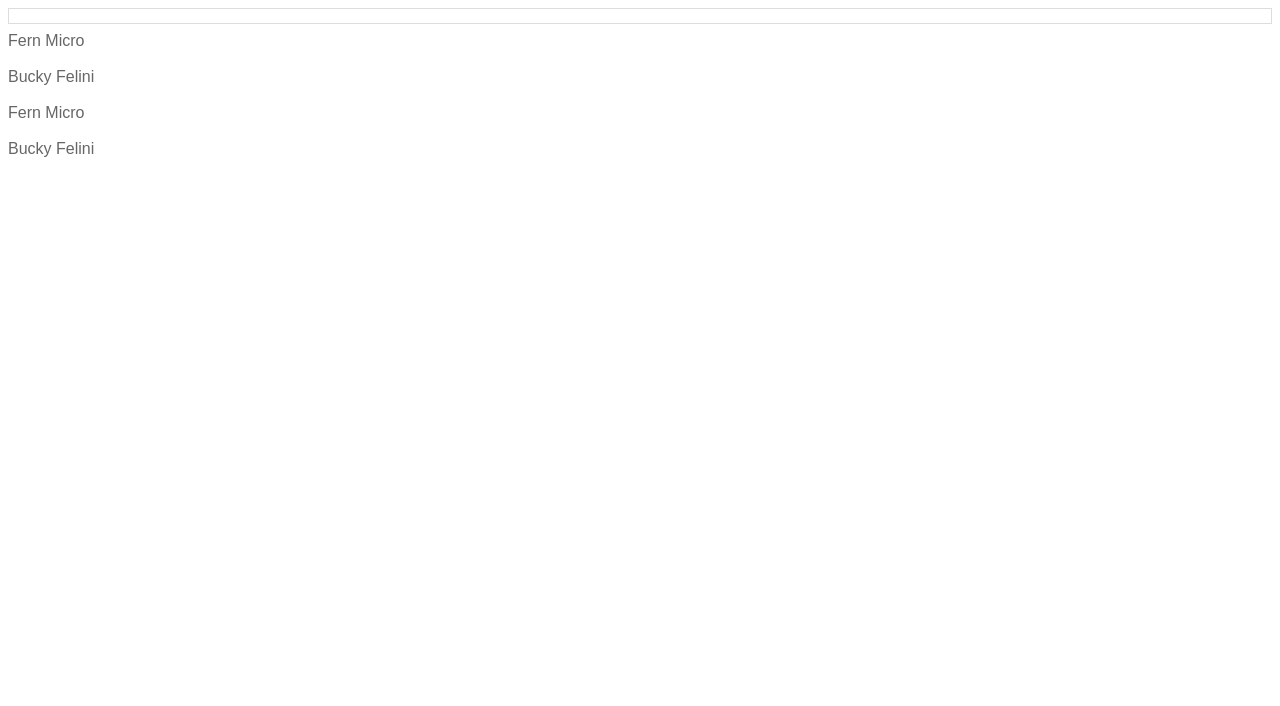
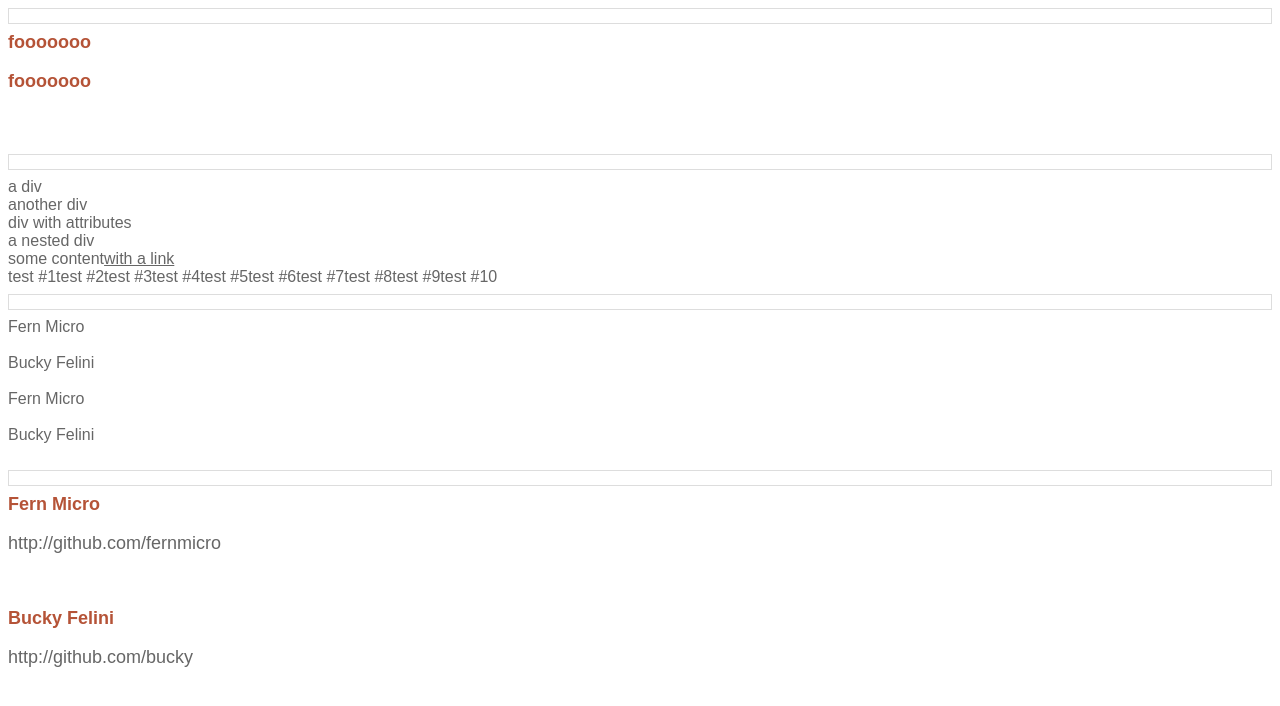
Before and after one commit to heapwolf/JUP, a plain HTML site: page test.html in a window 1280 px wide. Drawn offline with Linux system fonts and the light colour scheme.

Commit message:
I should be less trusting =)

```diff
--- a/test.html
+++ b/test.html
@@ -16,7 +16,7 @@
 		<script src="js/jup.js" type="text/javascript" charset="utf-8"></script>
 		<script type="text/javascript" charset="utf-8">
 
-/*			var html1 = JUP.html([
+			var html1 = JUP.html([
 				["div",
 					["span", { "class": "heading" }, "fooooooo"],
 					["br"],
@@ -52,7 +52,7 @@
 
 					["br", { "class": "tall" }]
 				]
-			); */
+			);
 
 			// a simple data structure.
 
@@ -105,7 +105,7 @@
 			];
 
 			// initiating data and structure together.
-//			var html4 = JUP.html(data1, jup1);
+			var html4 = JUP.html(data1, jup1);
 
 			// useful variations on the same as above.
 
@@ -113,9 +113,9 @@
 			//var html5 = JUP.html(data1, jup1);
 			//var html5 = JUP.html(jup1);
 
-			document.write(["", html3].join("<hr/>"));
+			//document.write(["", html1, html2, html3, html4].join("<hr/>"));
 
-			//document.write(["", html1, html2, html3, html4].join("<hr/>"));
+			document.write(["", html1, html2, html3, html4].join("<hr/>"));
 
 		</script>
 	</head>
```
